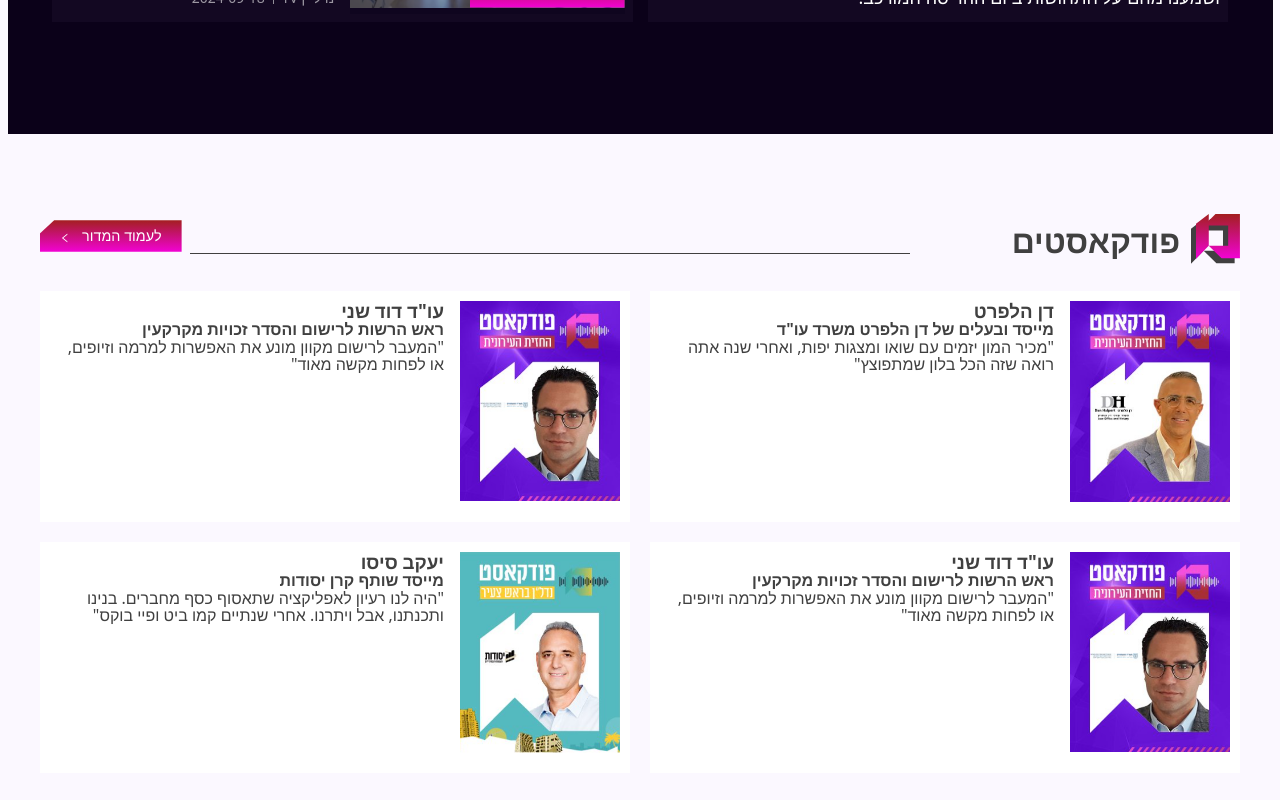
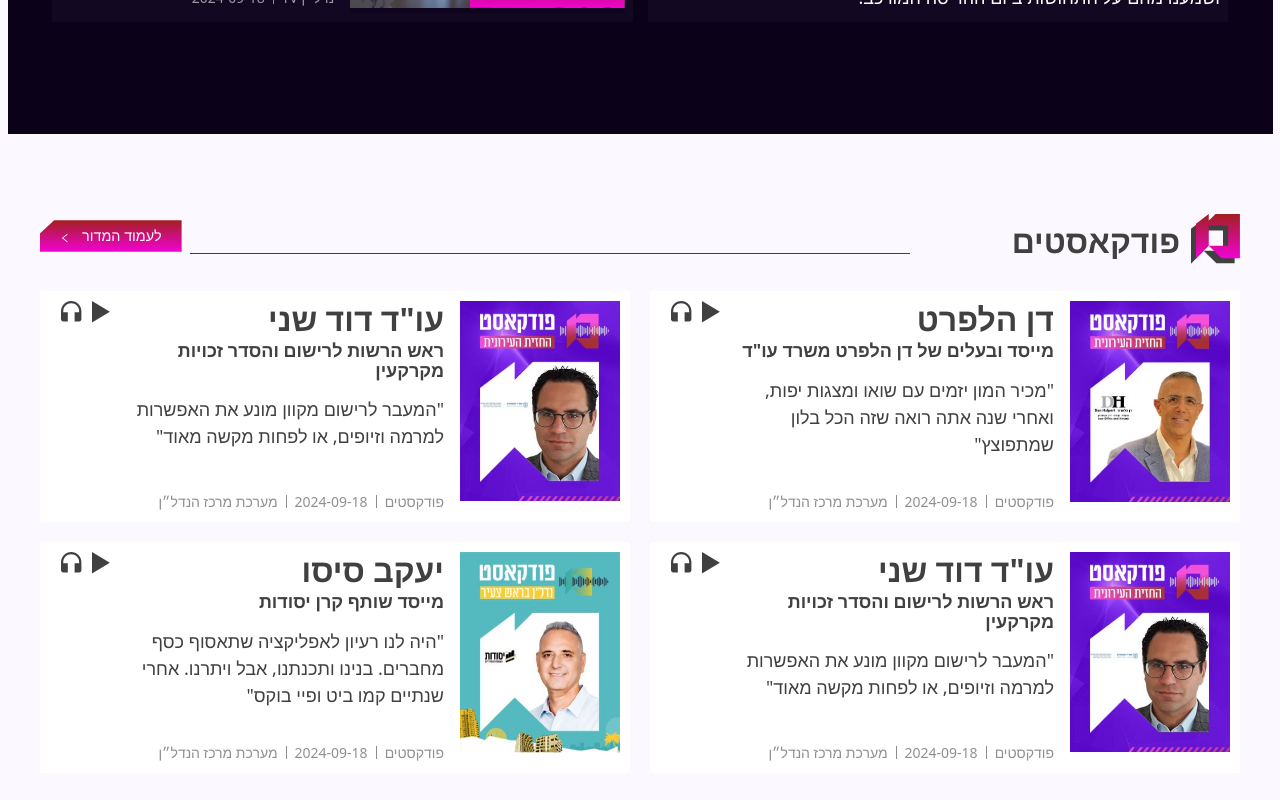
Before and after one commit to dorhakim100/wizoo-news, a Vue app: page / in a window 1280 px wide. Shown: the part 6564-7364 px from the top of the page. Built offline with nearby package versions, Linux system fonts and the light colour scheme.

Commit message:
Add icons and more accurate styling

```diff
--- a/src/components/common/CustomDate.vue
+++ b/src/components/common/CustomDate.vue
@@ -3,6 +3,13 @@
     <slot />
     <Divider type="vertical" :style="{ backgroundColor: dividerColor || '' }" />
     <span>{{ date }}</span>
+    <template v-if="afterValue">
+      <Divider
+        type="vertical"
+        :style="{ backgroundColor: dividerColor || '' }"
+      />
+      <span>{{ afterValue }}</span>
+    </template>
   </div>
 </template>
 
@@ -14,6 +21,10 @@ const props = defineProps({
   date: {
     type: String,
     required: true,
+  },
+  afterValue: {
+    type: String,
+    required: false,
   },
   dividerColor: {
     type: String,
--- a/src/components/podcast/PodcastCard.vue
+++ b/src/components/podcast/PodcastCard.vue
@@ -1,18 +1,34 @@
 <template>
-  <div class="podcast-card-container grow">
+  <div class="podcast-card-container grow pointer">
     <div class="img-container ar-160-211">
       <img :src="podcast.img" alt="" />
     </div>
     <div class="text-container">
-      <h3>{{ podcast.presentor }}</h3>
-      <h4>{{ podcast.title }}</h4>
+      <div class="heraders-container">
+        <h3>{{ podcast.presentor }}</h3>
+        <h4>{{ podcast.title }}</h4>
+      </div>
       <p>{{ podcast.content }}</p>
+      <CustomDate :date="podcast.date" :after-value="SYSTEM_STR">{{
+        POSDCASTS_STR
+      }}</CustomDate>
+    </div>
+    <div class="icons-container">
+      <PlayArrow />
+      <HeadPhones />
     </div>
   </div>
 </template>
 
 <script setup>
 import { defineProps } from 'vue'
+import CustomDate from '../common/CustomDate.vue'
+
+import PlayArrow from '../../assets/icons/play.svg'
+import HeadPhones from '../../assets/icons/headphones.svg'
+
+const POSDCASTS_STR = 'פודקסטים'
+const SYSTEM_STR = 'מערכת מרכז הנדל״ן'
 
 const props = defineProps({
   podcast: {
@@ -27,7 +43,7 @@ const props = defineProps({
 
 .podcast-card-container {
   display: grid;
-  grid-template-columns: auto 1fr;
+  grid-template-columns: auto 1fr 60px;
   gap: 1em;
   background-color: $white-background;
   padding: 10px;
@@ -40,5 +56,33 @@ const props = defineProps({
       width: 100%;
     }
   }
+
+  .text-container {
+    display: grid;
+    grid-template-rows: auto 1fr;
+    gap: 1em;
+
+    p {
+      //   align-self: start;
+      line-height: 150%;
+    }
+  }
+
+  h3 {
+    font-size: 2em;
+    margin-bottom: 5px;
+  }
+
+  h4,
+  p {
+    font-size: 18px;
+  }
+
+  .icons-container {
+    align-self: start;
+    display: flex;
+    align-items: center;
+    gap: 10px;
+  }
 }
 </style>
```
Also changed, not shown: src/assets/icons/headphones.svg (added), src/assets/icons/play.svg.
